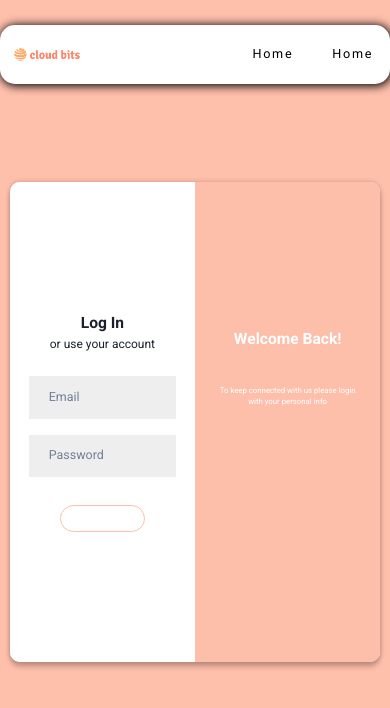
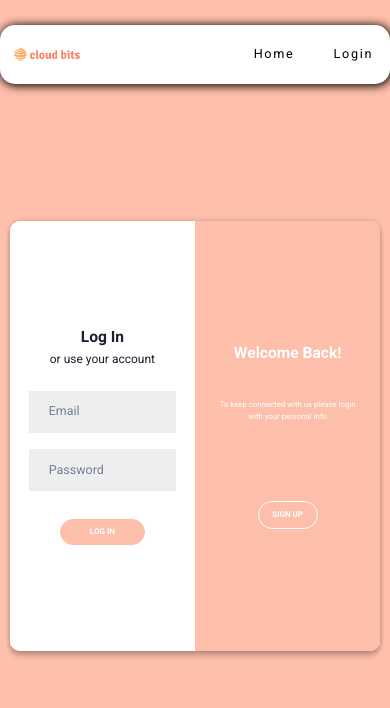
Before and after one commit to Manpreetsingh0408/Hackathon, a React (Vite) app in the folder Frontend/: page /login in a window 390 px wide. Shown: the top 708 px of the page. Built offline with nearby package versions, Linux system fonts and the light colour scheme.

Commit message:
updated login

```diff
--- a/Frontend/src/components/Login.css
+++ b/Frontend/src/components/Login.css
@@ -27,19 +27,17 @@ span {
 
 .container {
   background: #fff;
+  margin-top: 7%;
   border-radius: 10px;
-  box-shadow: 0px 0px 5px rgba(0, 0, 0, 0.2),
-    0 5px 5px rgba(0, 0, 0, 0.2);
+  box-shadow: 0px 0px 5px rgba(0, 0, 0, 0.2), 0 5px 5px rgba(0, 0, 0, 0.2);
   position: relative;
   overflow: hidden;
-  width: 76.8vw;
+  width: 70.8vw;
   max-width: 100%;
-  min-height: 480px;
-
-
+  min-height: 430px;
 }
 
-.parent{
+.parent {
   display: flex;
   height: 100vh;
   justify-content: center;
@@ -65,7 +63,7 @@ span {
   width: 100%;
 }
 
-button {
+/* button {
   border-radius: 15px;
   border: 1px solid #FDBEAA;
   background: #FDBEAA;
@@ -78,16 +76,16 @@ button {
   transition: transform 80ms ease-in;
   margin-top: 20px;
 
-}
-Btn{
+} */
+.Btn {
   border-radius: 15px;
-  border: 1px solid #FDBEAA;
-  background: #fff;
-  color: #FDBEAA;
+  border: 1px solid #fdbeaa;
+  background: #fdbeaa;
+  color: #fff;
   width: 10vmax;
-  font-size: 2vmax;
+  font-size: 10px;
   font-weight: bold;
-  padding: 12px 45px;
+  padding: 12px 25px;
   text-transform: uppercase;
   transition: transform 80ms ease-in;
   margin-top: 20px;
@@ -101,9 +99,17 @@ button:focus {
 }
 
 .outline {
-  background: transparent;
-  border: 2px solid #FDBEAA;
-  color: #FDBEAA;
+  border-radius: 15px;
+  border: 1px solid #ffffff;
+  background: #fdbeaa;
+  color: #fff;
+  width: 10vmax;
+  font-size: 10px;
+  font-weight: bold;
+  padding: 12px 25px;
+  text-transform: uppercase;
+  transition: transform 80ms ease-in;
+  margin-top: 20px;
 }
 
 .form-container {
@@ -138,7 +144,7 @@ button:focus {
 }
 
 .moving {
-  background: #FDBEAA;
+  background: #fdbeaa;
   color: #fff;
   position: relative;
   left: -100%;
@@ -221,7 +227,19 @@ button:focus {
   .container.blue-container {
     width: 70vw;
   }
-
+  .Btn {
+    border-radius: 15px;
+    border: 1px solid #fdbeaa;
+    background: #fdbeaa;
+    color: #fff;
+    /* width: 10vmax; */
+    font-size: 8px;
+    font-weight: bold;
+    padding: 6px 12px;
+    text-transform: uppercase;
+    transition: transform 80ms ease-in;
+    margin-top: 20px;
+  }
   .container.blue-container .form-container input {
     font-size: 3vw;
   }
@@ -229,7 +247,19 @@ button:focus {
   .form-container form {
     padding: 0 5vw;
   }
-
+  .outline {
+    border-radius: 15px;
+    border: 1px solid #ffffff;
+    background: #fdbeaa;
+    color: #fff;
+    width: 60px;
+    font-size: 8px;
+    font-weight: bold;
+    padding: 7px 10px;
+    text-transform: uppercase;
+    transition: transform 80ms ease-in;
+    margin-top: 20px;
+  }
   .form-container input {
     padding: 3vw 5vw;
     width: 100%;
--- a/Frontend/src/components/Navbar.css
+++ b/Frontend/src/components/Navbar.css
@@ -1,20 +1,21 @@
-@import url('https://fonts.googleapis.com/css2?family=Roboto:ital,wght@0,100;0,300;0,400;0,500;0,700;0,900;1,100;1,300;1,400;1,500;1,700;1,900&display=swap');
-*{
+@import url("https://fonts.googleapis.com/css2?family=Roboto:ital,wght@0,100;0,300;0,400;0,500;0,700;0,900;1,100;1,300;1,400;1,500;1,700;1,900&display=swap");
+* {
   font-family: "Roboto", sans-serif;
   font-weight: 400;
   font-style: normal;
 }
-.navbar-container{
+.navbar-container {
   display: flex;
+  z-index: 9999;
   justify-content: center;
   width: 100vw;
   position: fixed;
   top: 3%;
 }
-.navbar{
+.navbar {
   width: 95vmax;
   height: 7vmax;
-   background-color: #ffffff;
+  background-color: #ffffff;
   display: flex;
   color: whitesmoke;
   align-items: center;
@@ -24,26 +25,24 @@
   box-shadow: 1px 1px 10px 1px rgb(0, 0, 0);
   padding: 0 2vmax 0 1vmax;
 }
-.left-nav{
+.left-nav {
   display: flex;
   align-items: center;
   justify-content: center;
   gap: 1vmax;
   background-color: #ffffff;
-
 }
-.logo img{
+.logo img {
   width: 20vw;
-
 }
-.right-nav{
+.right-nav {
   display: flex;
   justify-content: center;
   gap: 10vmin;
   background-color: #ffffff;
 }
 .login,
-.home{
+.home {
   font-size: 1.5vmax;
   letter-spacing: 0.2vmax;
   background-color: #ffffff;
@@ -55,7 +54,7 @@
 }
 
 .login::after,
-.home::after{
+.home::after {
   content: "";
   position: absolute;
   width: 0;
@@ -73,6 +72,6 @@
 }
 
 .login:hover::after,
-.home:hover::after{
+.home:hover::after {
   width: 100%;
 }
--- a/Frontend/src/components/Navbar.jsx
+++ b/Frontend/src/components/Navbar.jsx
@@ -14,8 +14,8 @@ const Navbar = () => {
           <Link to="/" className="home" style={{ textDecoration: "none" }}>
             Home
           </Link>
-          <Link to="/" className="home" style={{ textDecoration: "none" }}>
-            Home
+          <Link to="/login" className="home" style={{ textDecoration: "none" }}>
+            Login
           </Link>
 
         </div>
```
